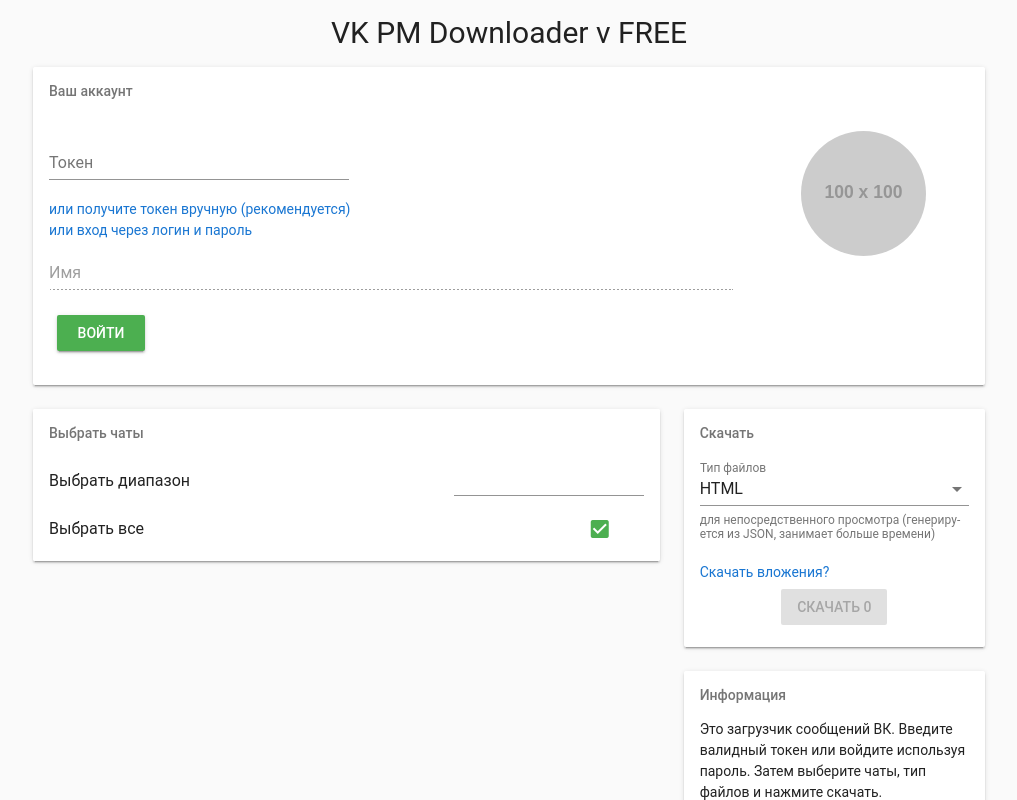
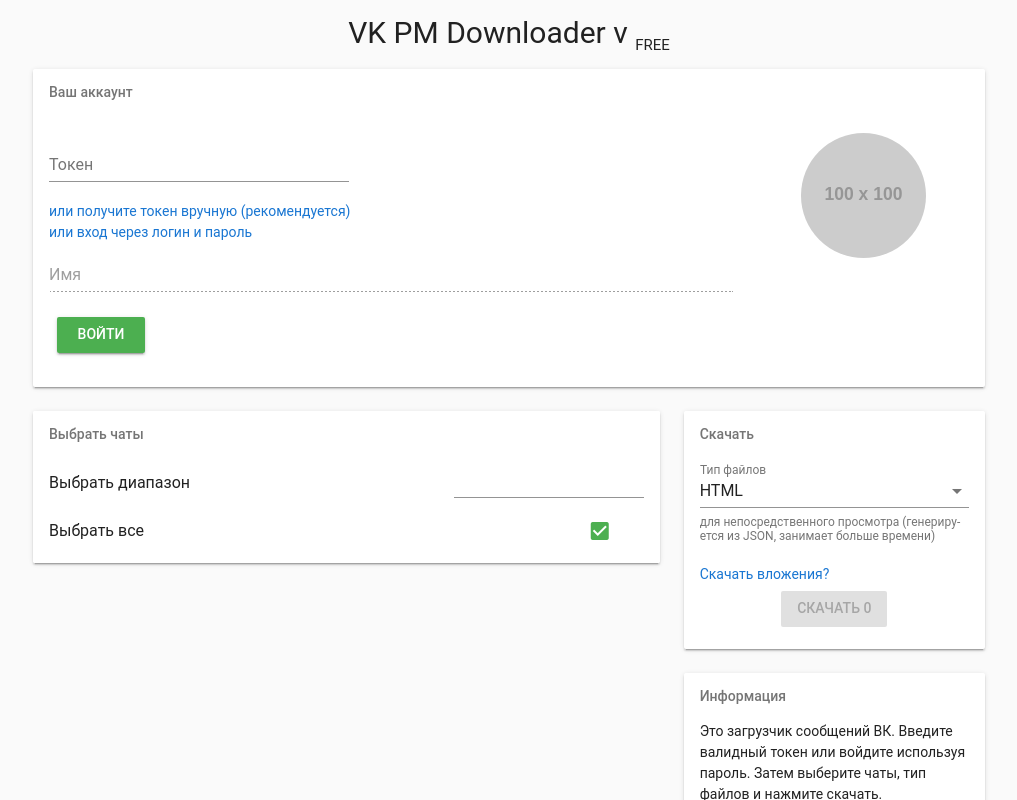
Before and after one commit to zpix1/vk-pm-downloader, a Vue app: page / in a window 1280 px wide. Shown: the top 800 px of the page, without its empty margins (131-1148 px from the left). Built offline with nearby package versions, Linux system fonts and the light colour scheme.

Commit message:
added free label

```diff
--- a/package.json
+++ b/package.json
@@ -1,6 +1,6 @@
 {
   "name": "pm_downloader",
-  "version": "1.7.0",
+  "version": "1.7.1",
   "private": true,
   "scripts": {
     "serve": "vue-cli-service serve",
--- a/src/App.vue
+++ b/src/App.vue
@@ -1,7 +1,7 @@
 <template>
   <v-app id="app">
     <main>
-      <div class="header">VK PM Downloader v{{ v }} FREE</div>
+      <div class="header">VK PM Downloader  v{{ v }} <span class="free-label">FREE</span></div>
       <Main/>
     </main>
   </v-app>
@@ -29,4 +29,9 @@
   text-align: center;
   font-size: 30px;
 }
+
+.free-label {
+  font-size: 15px;
+  vertical-align: sub;
+}
 </style>
```
Also changed, not shown: 1 other file (tests, documents, lock files or other folders).
